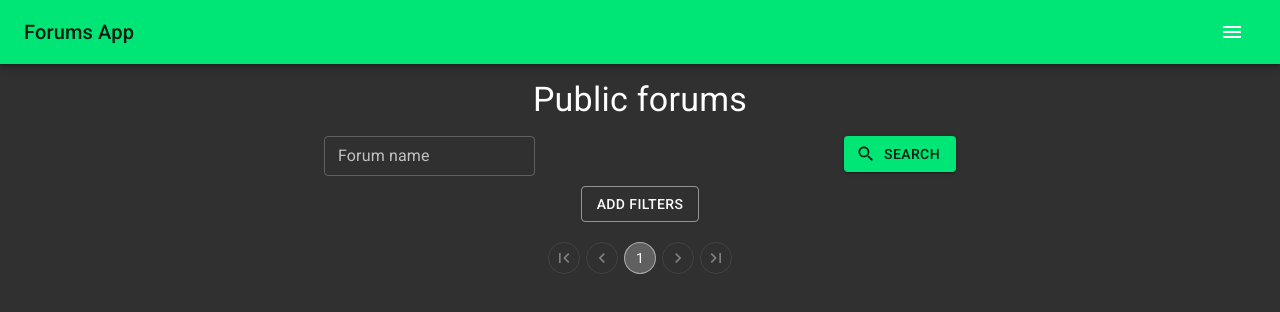
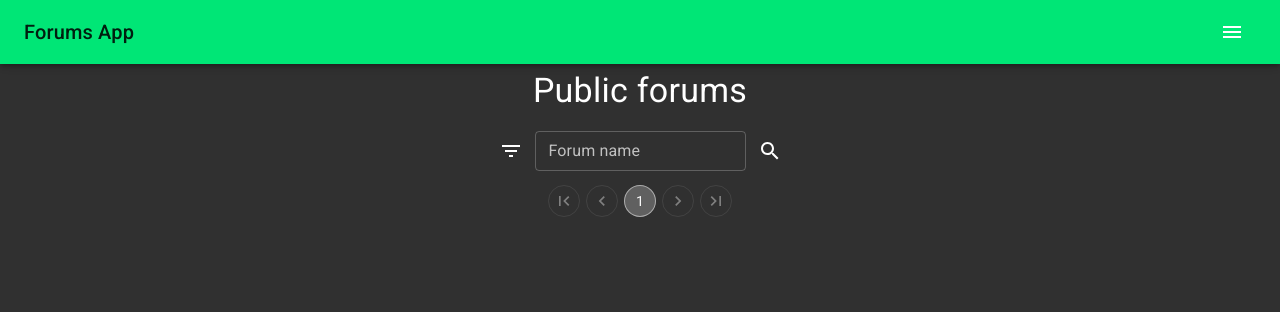
Before and after one commit to gus-tavo01/forums-app, a React (Create React App) app: page / in a window 1280 px wide. Shown: the top 312 px of the page. Built offline with nearby package versions, Linux system fonts and the light colour scheme.

Commit message:
modify ui search tools

```diff
--- a/src/components/ForumCard.js
+++ b/src/components/ForumCard.js
@@ -11,8 +11,8 @@ import Divider from '@material-ui/core/Divider';
 const useStyles = makeStyles((theme) => ({
   card: {
     marginTop: '10px',
-    padding: '5px',
-    minWidth: 320,
+    padding: '8px',
+    minWidth: 300,
     maxWidth: 400,
   },
   image: {
--- a/src/pages/Forums.js
+++ b/src/pages/Forums.js
@@ -10,12 +10,15 @@ import Select from '@material-ui/core/Select';
 import MenuItem from '@material-ui/core/MenuItem';
 import FormControl from '@material-ui/core/FormControl';
 import Button from '@material-ui/core/Button';
+import IconButton from '@material-ui/core/IconButton';
 import SearchOutlinedIcon from '@material-ui/icons/SearchOutlined';
+import FilterListOutlinedIcon from '@material-ui/icons/FilterListOutlined';
 import Pagination from '@material-ui/lab/Pagination';
 import Dialog from '@material-ui/core/Dialog';
 import DialogActions from '@material-ui/core/DialogActions';
 import DialogContent from '@material-ui/core/DialogContent';
 import DialogTitle from '@material-ui/core/DialogTitle';
+import Tooltip from '@material-ui/core/Tooltip';
 // actions
 import { loadForums } from '../redux/actions/forums-actions';
 import PageTitle from '../components/PageTitle';
@@ -33,8 +36,8 @@ const useStyles = makeStyles(() => ({
     display: 'flex',
     justifyContent: 'center',
   },
-  paper: {
-    padding: 15,
+  root: {
+    padding: 6,
     minWidth: '400px',
   },
   form: {
@@ -50,11 +53,11 @@ const useStyles = makeStyles(() => ({
   },
 }));
 
+const defaultFilters = { size: '', name: '', author: '' };
+
 function Forums() {
   const [filtersOpen, setFiltersOpen] = useState(false);
-  const [size, setSize] = useState('');
-  const [name, setName] = useState('');
-  const [author, setAuthor] = useState('');
+  const [filters, setFilters] = useState(defaultFilters);
   const [page, setPage] = useState(1);
 
   const classes = useStyles();
@@ -62,15 +65,8 @@ function Forums() {
   const forums = useSelector((store) => store.forums);
 
   const onSubmit = () => {
-    // Step prepare request
-    const filters = { page, size, author, name };
     // Step dispatch get forums
-    dispatch(loadForums(filters));
-
-    // Step close modal if its open
-    if (filtersOpen) {
-      setFiltersOpen(false);
-    }
+    dispatch(loadForums({ ...filters, page }));
   };
 
   const onPageChange = (ev, value) => {
@@ -82,54 +78,44 @@ function Forums() {
     setFiltersOpen(false);
   };
 
+  const handleClear = () => {
+    setFilters(defaultFilters);
+  };
+
   const handleOpenFilters = () => {
     setFiltersOpen(true);
   };
 
-  const handleName = (ev) => {
-    setName(ev.target.value);
-  };
-
-  const handleAuthor = (ev) => {
-    setAuthor(ev.target.value);
-  };
-
-  const handleForumSize = (ev) => {
-    setSize(ev.target.value);
+  const handleInput = (ev) => {
+    const { target } = ev;
+    const newFilters = { ...filters, [target.name]: target.value };
+    setFilters(newFilters);
   };
 
   return (
-    <Grid container justify="center" className={classes.paper}>
+    <Grid container justify="center" className={classes.root}>
       <PageTitle content="Public forums" />
       <Grid container item direction="column">
-        <Grid container item justify="space-evenly">
+        <Grid container item justify="center" alignItems="center">
+          <Tooltip title="Filters">
+            <IconButton onClick={handleOpenFilters}>
+              <FilterListOutlinedIcon />
+            </IconButton>
+          </Tooltip>
           <TextField
             label="Forum name"
             type="search"
             variant="outlined"
             size="small"
-            onChange={handleName}
+            onChange={handleInput}
+            value={filters.name}
+            name="name"
           />
-          <div>
-            <Button
-              onClick={onSubmit}
-              color="primary"
-              variant="contained"
-              startIcon={<SearchOutlinedIcon />}
-            >
-              Search
-            </Button>
-          </div>
-        </Grid>
-        <Grid container item justify="center">
-          <Button
-            className={classes.input}
-            onClick={handleOpenFilters}
-            color="secondary"
-            variant="outlined"
-          >
-            Add filters
-          </Button>
+          <Tooltip title="Search">
+            <IconButton onClick={onSubmit}>
+              <SearchOutlinedIcon />
+            </IconButton>
+          </Tooltip>
         </Grid>
         <Container className={classes.paginationContainer}>
           <Pagination
@@ -156,23 +142,26 @@ function Forums() {
             label="Forum name"
             variant="outlined"
             fullWidth
-            onChange={handleName}
-            value={name}
+            onChange={handleInput}
+            value={filters.name}
+            name="name"
           />
           <TextField
             label="Author"
             variant="outlined"
             fullWidth
-            onChange={handleAuthor}
-            value={author}
+            onChange={handleInput}
+            value={filters.author}
+            name="author"
           />
           <FormControl variant="outlined" className={classes.formControl}>
             <InputLabel id="select-size">Forum Size</InputLabel>
             <Select
               labelId="select-size"
-              value={size}
-              onChange={handleForumSize}
+              value={filters.size}
+              onChange={handleInput}
               label="Forum Size"
+              name="size"
             >
               <MenuItem value={ForumSizes.open.label}>
                 I dont care ({ForumSizes.open.from} - {ForumSizes.open.to})
@@ -193,11 +182,11 @@ function Forums() {
           </FormControl>
         </DialogContent>
         <DialogActions className={classes.actions}>
-          <Button onClick={handleClose} variant="outlined">
-            Cancel
+          <Button onClick={handleClear} variant="outlined">
+            Clear all
           </Button>
-          <Button onClick={onSubmit} color="primary" variant="contained">
-            Submit
+          <Button onClick={handleClose} color="primary" variant="contained">
+            Okie
           </Button>
         </DialogActions>
       </Dialog>
```
